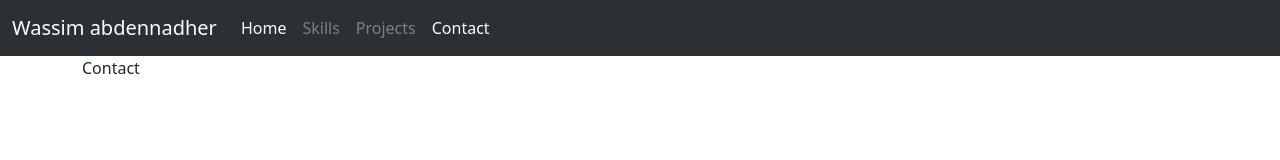
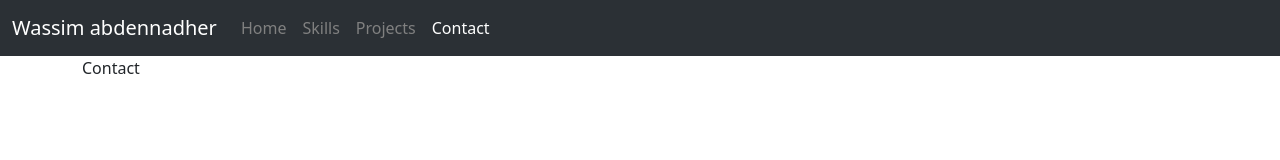
Before and after one commit to Wassimabdennadher/Portfolio, a React (Create React App) app: page /contact in a window 1280 px wide. Shown: the top 160 px of the page. Built offline with nearby package versions, Linux system fonts and the light colour scheme.

Commit message:
delete avtive class from home page

```diff
--- a/src/components/navbar.js
+++ b/src/components/navbar.js
@@ -11,7 +11,7 @@ function Navbar() {
                     <ul class="navbar-nav">
                         <li class="nav-item nav-link">
                             {/* <a class="nav-link active" aria-current="page" href="#">Home</a> */}
-                            <NavLink class="active"  to='/' exact>Home</NavLink>
+                            <NavLink to='/' exact >Home</NavLink>
                         </li>
                         <li class="nav-item nav-link">
                             <NavLink to='/Skills'>Skills</NavLink>
```
